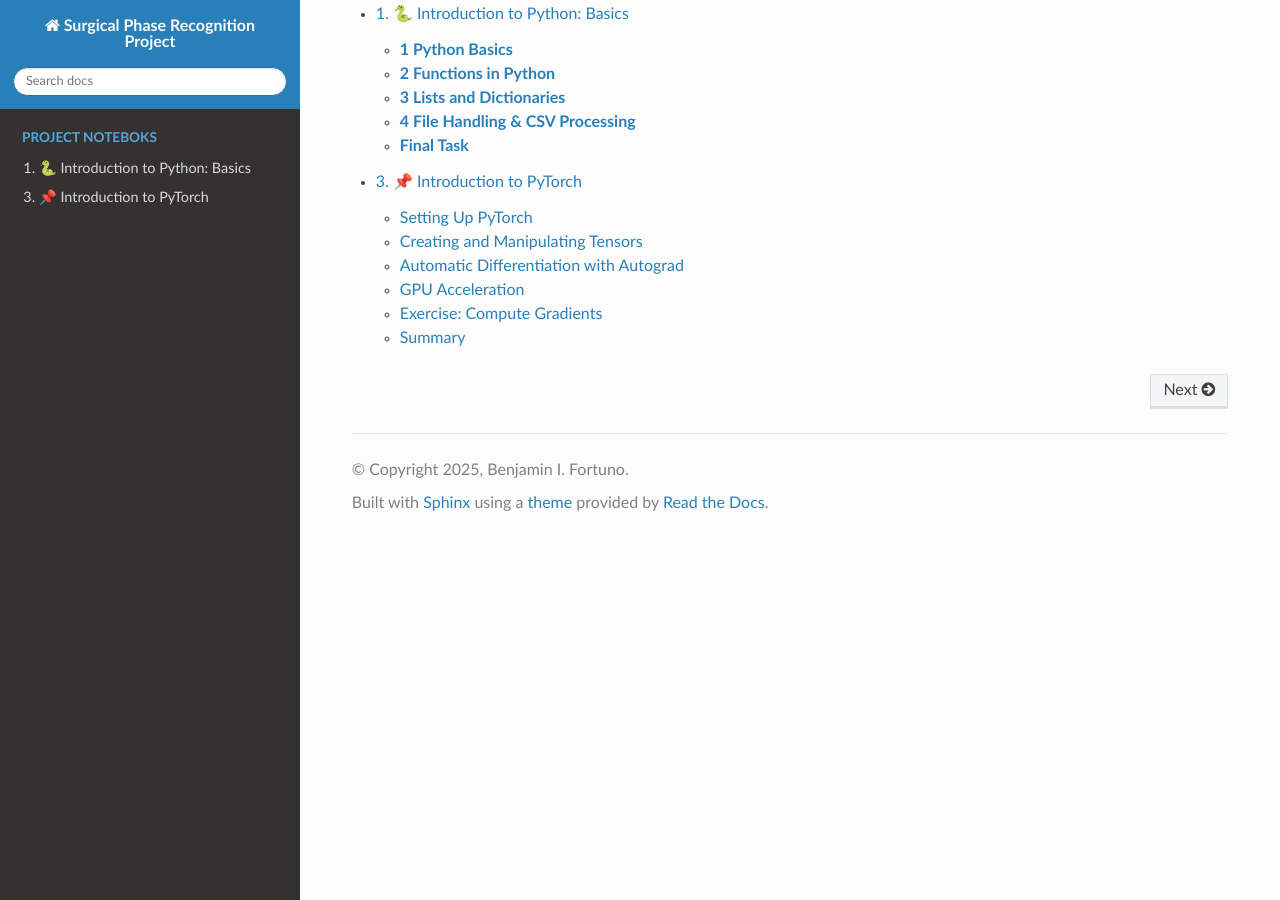
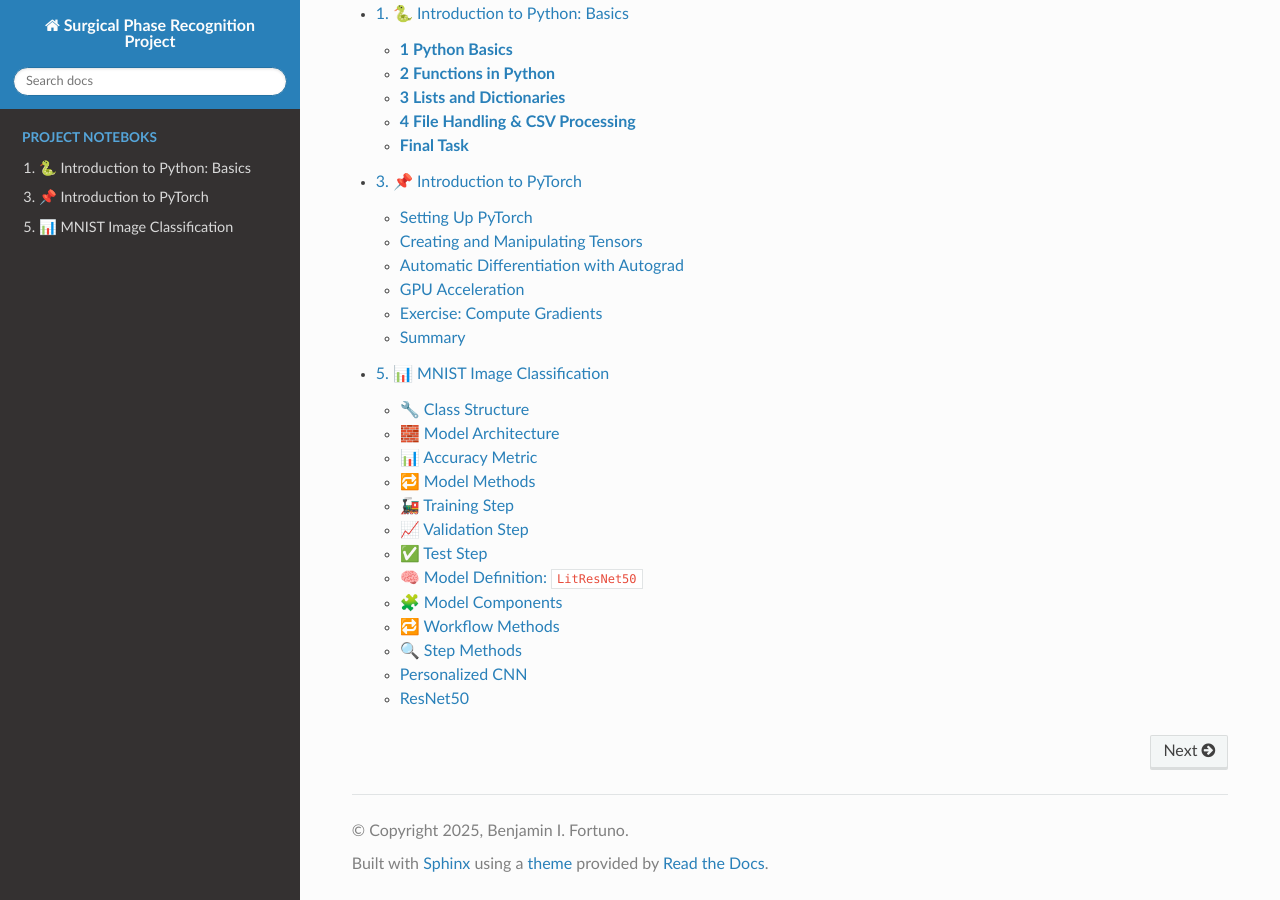
Before and after one commit to bfortuno/Surgical-Phase-Recognition, a Sphinx documentation site: the page built from docs/index.rst, in a window 1280 px wide and 900 px high, scrolled down 2080 px. Built offline with Sphinx 7.4.7 and the Read the Docs theme 3.1.0, drawn with Linux system fonts in a browser that asks for light colours; pages that are not in the unit, such as notebooks, are missing from menus.

Commit message:
add nb5 to index

```diff
--- a/docs/index.rst
+++ b/docs/index.rst
@@ -79,3 +79,4 @@
    tutorial_notebooks/tutorial2/python_basics_2
    tutorial_notebooks/tutorial3/pytorch_intro
    tutorial_notebooks/tutorial4/misaw_data_processing_sol
+   tutorial_notebooks/tutorial5/mnist_cnn
```
